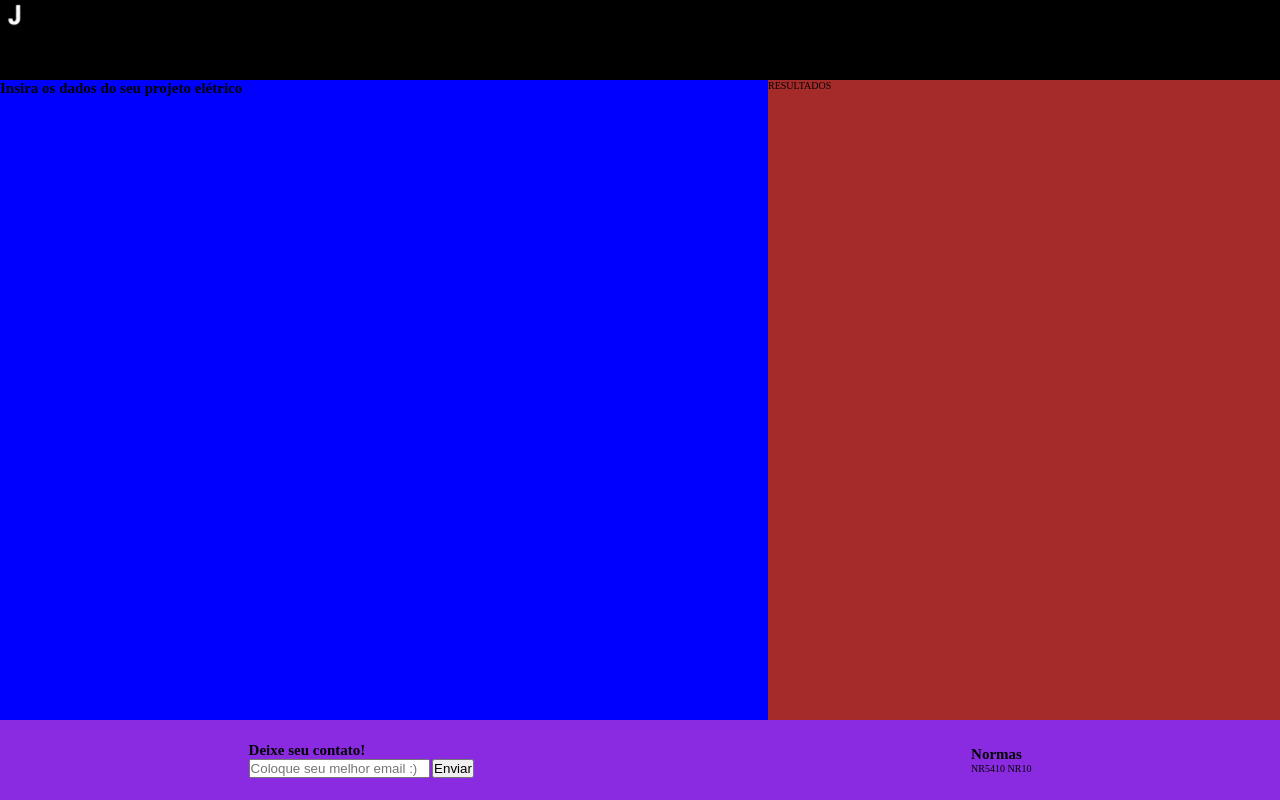
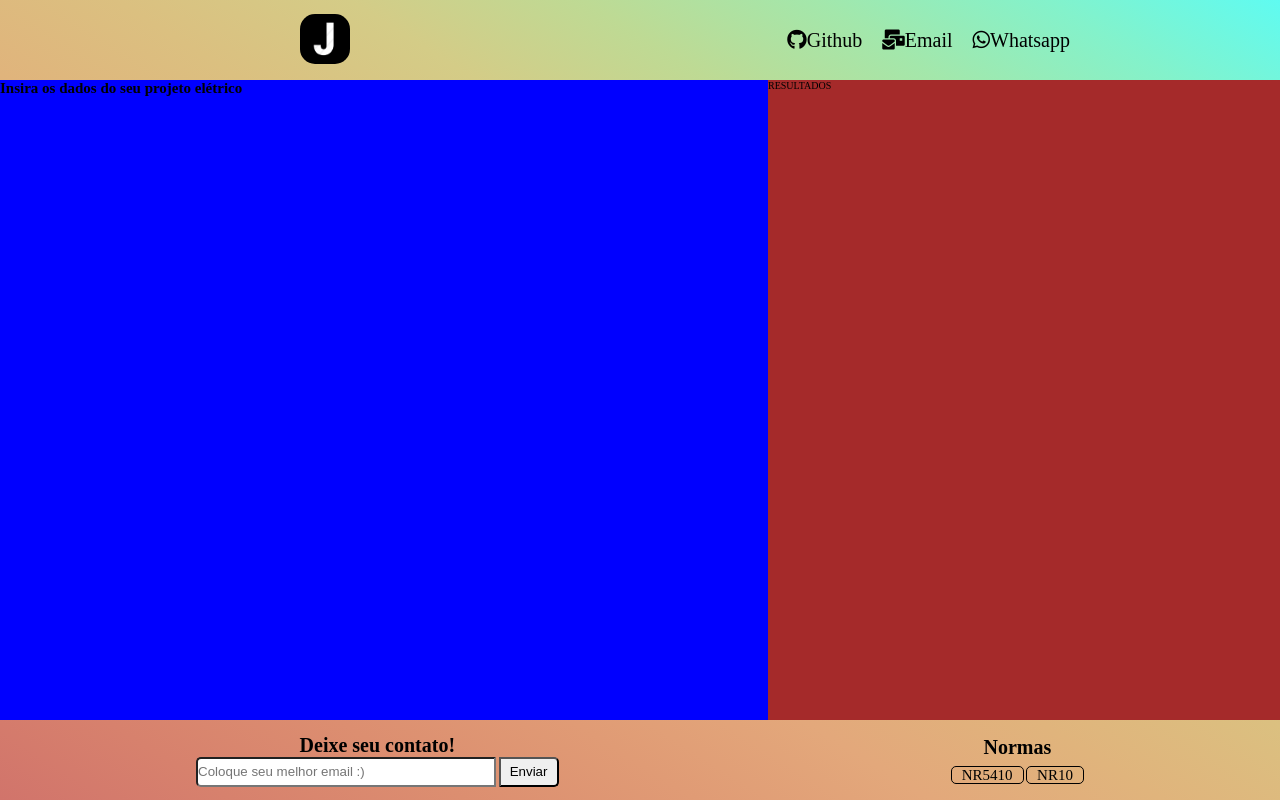
Before and after one commit to henriquepython/web-projecteletrico, a plain HTML site: page index.html in a window 1280 px wide. Drawn offline with Linux system fonts and the light colour scheme.

Commit message:
Update style

```diff
--- a/index.html
+++ b/index.html
@@ -13,7 +13,6 @@
     <section class="container">
 
         <header class="menu">
-            <div>
                 <div>
                     <img class="menu__logo" src="./images/iconej.png" alt="logo">
                 </div>
@@ -25,7 +24,6 @@
 
                     <li><a target="_blank" href="https://wa.me/75981764556"><i class="fab fa-whatsapp"></i>Whatsapp</a></li>
                 </ul>
-            </div>
         </header>
 
         <main class="container1">
@@ -46,9 +44,7 @@
                 <a target="_blank" href="https://docente.ifrn.edu.br/jeangaldino/disciplinas/2015.1/instalacoes-eletricas/nbr-5410">NR5410</a>
                 <a target="_blank" href="http://www.guiatrabalhista.com.br/legislacao/nr/nr10.htm">NR10</a>
             </div>
-
-            <div>
-
+            <div class="contato__titulo">
                 <div>
                     <h1>Deixe seu contato!</h1>
                 </div>
--- a/style.css
+++ b/style.css
@@ -25,7 +25,19 @@ body {
 }
 .menu {
     grid-area: menu;
-    background-color: black;
+    display: flex;
+    justify-content: space-between;
+    align-items: center;
+    padding: 0 20rem;
+    padding-left: 30rem;
+}
+.menu ul{
+    display: flex;
+    list-style: none;
+}
+.menu ul li{
+    margin: 0 1rem;
+    font-size: 2rem;
 }
 .container1 {
     grid-area: container1;
@@ -33,15 +45,51 @@ body {
 }
 .contato {
     grid-area: contato;
-    background-color: blueviolet;
     display: flex;
     justify-content: space-around;
     align-items: center;
     flex-direction: row-reverse;
 }
+.contato__titulo {
+    text-align: center;
+}
+.contato__titulo div h1 {
+    font-size: 2rem;
+}
+.contato__titulo div form input{
+    width: 30rem;
+    height: 3rem;
+    border-radius: .5rem 0rem 0rem .5rem;
+}
+.contato__titulo div form button{
+    width: 6rem;
+    height: 3rem;
+    border-radius: 0rem .5rem .5rem 0rem;
+}
+.contato__titulo div form button:hover {
+    background-color: slateblue;
+}
+.contato .apoio {
+    text-align: center;
+}
+.contato .apoio h1{
+    font-size: 2rem;
+    padding-bottom: .8rem;
+}
+.contato .apoio a{
+    font-size: 1.5rem;
+    margin-top: 1rem;
+    border: .1rem solid black;
+    border-radius: .5rem;
+    padding: 0 1rem;
+}
+.contato .apoio a:hover{
+    background-color: slateblue;
+}
 .resultados {
     background-color: brown;}
 .menu__logo {
-    width: 3rem;
-    height: 3rem;
+    width: 5rem;
+    height: 5rem;
+    border-radius: 1.5rem;
 }
```
